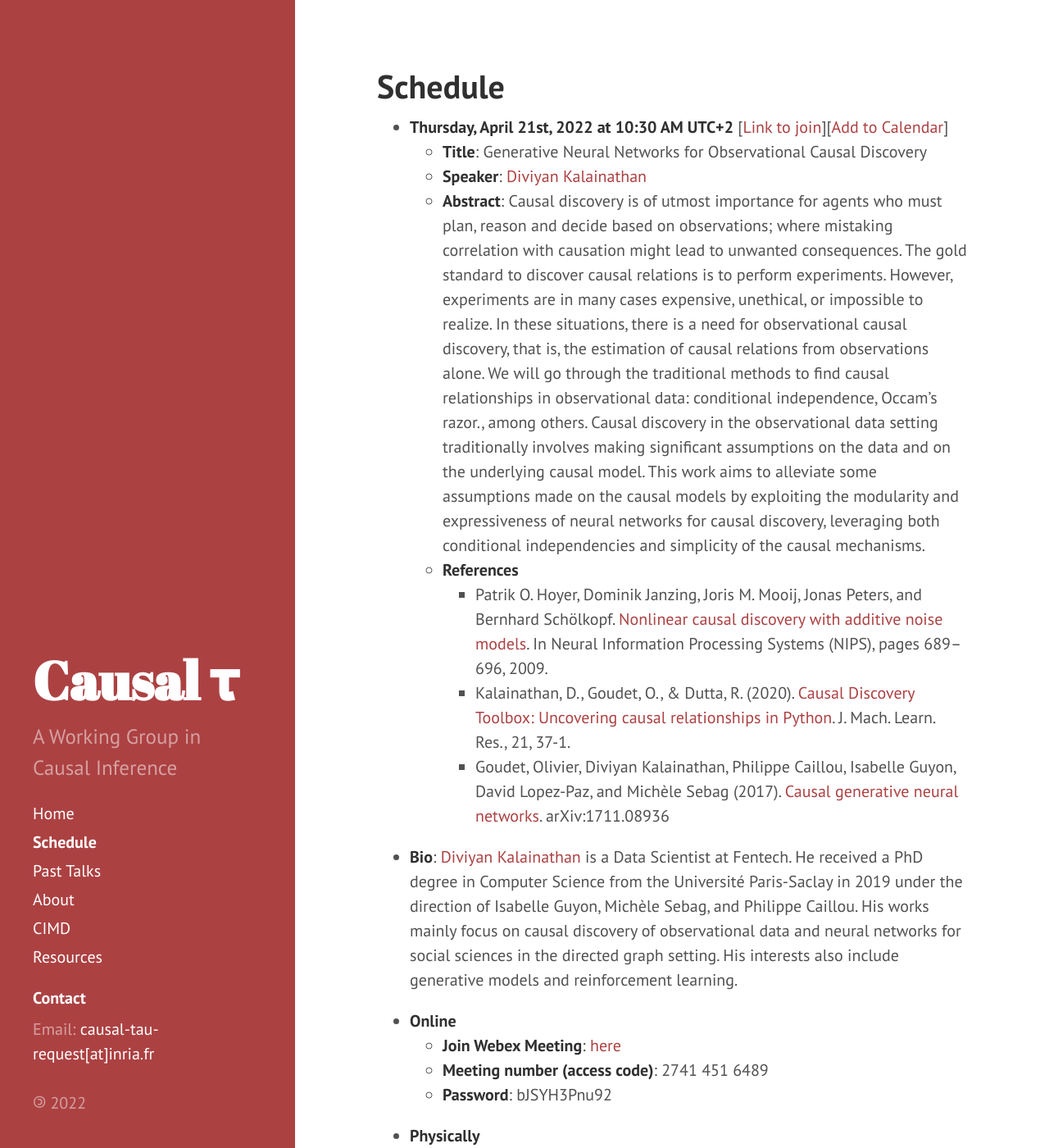
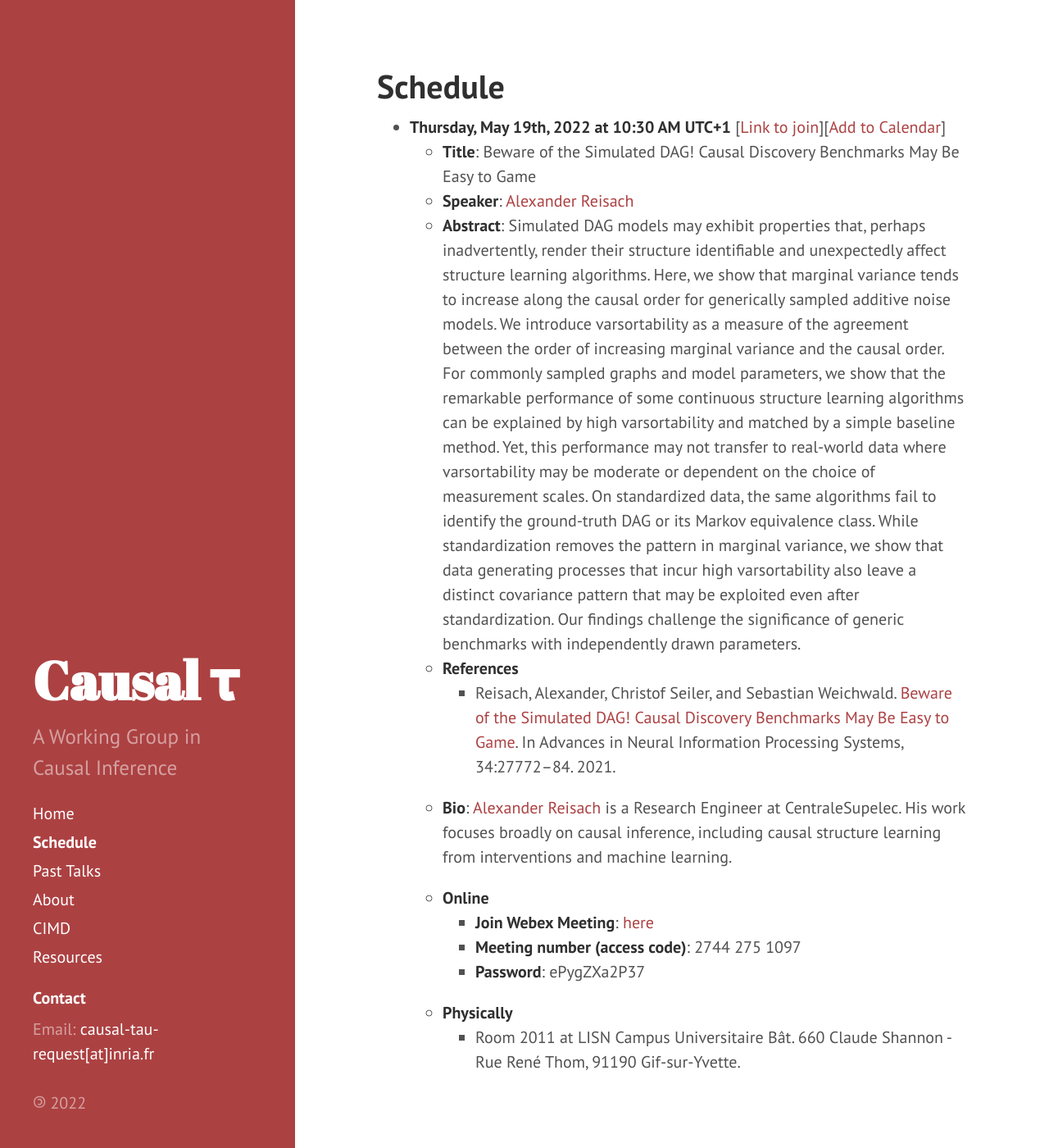
Before and after one commit to CausalTau/causaltau.github.io, a Jekyll site: the page built from schedule.md, in a window 1280 px wide and 1400 px high. Shown: the whole window at 82% size. Built offline with Jekyll 4.4.1, drawn with Linux system fonts in a browser that asks for light colours; nearby versions of some CDN libraries.

Commit message:
Add the May 19th talk to the schedule

```diff
--- a/schedule.md
+++ b/schedule.md
@@ -6,20 +6,17 @@ order: 3
 
 <!-- ## Upcoming Seminar Presentations -->
 
-* **Thursday, April 21st, 2022 at 10:30 AM UTC+2** [[Link to join](https://inria.webex.com/inria-en/j.php?MTID=mb4b39fd736466602f3508c090aeb9180)][[Add to Calendar](/files/GNCDR.ics)]
-  - **Title**: Generative Neural Networks for Observational Causal Discovery
-  - **Speaker**: [Diviyan Kalainathan](https://diviyan-kalainathan.github.io/)
-  - **Abstract**: Causal discovery is of utmost importance for agents who must plan, reason and decide based on observations; where mistaking correlation with causation might lead to unwanted consequences. The gold standard to discover causal relations is to perform experiments. However, experiments are in many cases expensive, unethical, or impossible to realize. In these situations, there is a need for observational causal discovery, that is, the estimation of causal relations from observations alone.
-  We will go through the traditional methods to find causal relationships in observational data: conditional independence, Occam's razor., among others. Causal discovery in the observational data setting traditionally involves making significant assumptions on the data and on the underlying causal model. This work aims to alleviate some assumptions made on the causal models by exploiting the modularity and expressiveness of neural networks for causal discovery, leveraging both conditional independencies and simplicity of the causal mechanisms.
+* **Thursday, May 19th, 2022 at 10:30 AM UTC+1** [[Link to join](hhttps://inria.webex.com/inria-en/j.php?MTID=m6ff0d0a29de98d248375ccaffe11cf78)][[Add to Calendar](/files/BewareDAG.ics)]
+  - **Title**: Beware of the Simulated DAG! Causal Discovery Benchmarks May Be Easy to Game
+  - **Speaker**: [Alexander Reisach](https://linkedin.com/in/alexander-reisach-2033a9175)
+  - **Abstract**: Simulated DAG models may exhibit properties that, perhaps inadvertently, render their structure identifiable and unexpectedly affect structure learning algorithms. Here, we show that marginal variance tends to increase along the causal order for generically sampled additive noise models. We introduce varsortability as a measure of the agreement between the order of increasing marginal variance and the causal order. For commonly sampled graphs and model parameters, we show that the remarkable performance of some continuous structure learning algorithms can be explained by high varsortability and matched by a simple baseline method. Yet, this performance may not transfer to real-world data where varsortability may be moderate or dependent on the choice of measurement scales. On standardized data, the same algorithms fail to identify the ground-truth DAG or its Markov equivalence class. While standardization removes the pattern in marginal variance, we show that data generating processes that incur high varsortability also leave a distinct covariance pattern that may be exploited even after standardization. Our findings challenge the significance of generic benchmarks with independently drawn parameters.
   - **References**
-    * Patrik O. Hoyer, Dominik Janzing, Joris M. Mooij, Jonas Peters, and Bernhard Schölkopf. [Nonlinear causal discovery with additive noise models](https://papers.nips.cc/paper/2008/hash/f7664060cc52bc6f3d620bcedc94a4b6-Abstract.html). In Neural Information Processing Systems (NIPS), pages 689–696, 2009.
-    * Kalainathan, D., Goudet, O., & Dutta, R. (2020). [Causal Discovery Toolbox: Uncovering causal relationships in Python](https://jmlr.org/papers/v21/19-187.html). J. Mach. Learn. Res., 21, 37-1.
-    * Goudet, Olivier, Diviyan Kalainathan, Philippe Caillou, Isabelle Guyon, David Lopez-Paz, and Michèle Sebag (2017). [Causal generative neural networks](https://arxiv.org/abs/1711.08936). arXiv:1711.08936
- * **Bio**: [Diviyan Kalainathan](https://diviyan-kalainathan.github.io/) is a Data Scientist at Fentech. He received a PhD degree in Computer Science from the Université Paris-Saclay in 2019 under the direction of Isabelle Guyon, Michèle Sebag, and Philippe Caillou. His works mainly focus on causal discovery of observational data and neural networks for social sciences in the directed graph setting. His interests also include generative models and reinforcement learning.
+    * Reisach, Alexander, Christof Seiler, and Sebastian Weichwald. [Beware of the Simulated DAG! Causal Discovery Benchmarks May Be Easy to Game](https://proceedings.neurips.cc/paper/2021/file/e987eff4a7c7b7e580d659feb6f60c1a-Paper.pdf). In Advances in Neural Information Processing Systems, 34:27772–84. 2021.
+  * **Bio**: [Alexander Reisach](https://linkedin.com/in/alexander-reisach-2033a9175) is a Research Engineer at CentraleSupelec. His work focuses broadly on causal inference, including causal structure learning from interventions and machine learning.
 
- * **Online**
-   - **Join Webex Meeting**: [here](https://inria.webex.com/inria-en/j.php?MTID=mb4b39fd736466602f3508c090aeb9180)
-   - **Meeting number (access code)**: 2741 451 6489
-   - **Password**: bJSYH3Pnu92
- * **Physically**
-   - Room 2011 at LISN Campus Universitaire Bât. 660 Claude Shannon - Rue René Thom, 91190 Gif-sur-Yvette.
+  * **Online**
+    - **Join Webex Meeting**: [here](https://inria.webex.com/inria-en/j.php?MTID=m6ff0d0a29de98d248375ccaffe11cf78)
+    - **Meeting number (access code)**: 2744 275 1097
+    - **Password**: ePygZXa2P37
+  * **Physically**
+    - Room 2011 at LISN Campus Universitaire Bât. 660 Claude Shannon - Rue René Thom, 91190 Gif-sur-Yvette.
```
Also changed, not shown: 1 other file.
